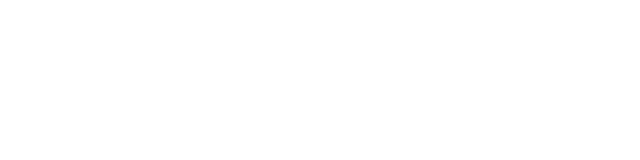
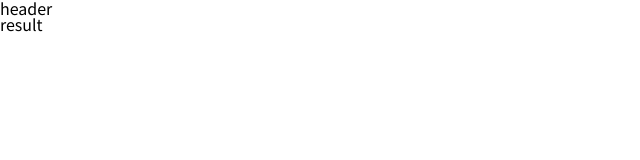
Before and after one commit to youryu0212/airbnb, a React (Create React App) app in the folder fe/: page /result in a window 1280 px wide. Shown: the top 160 px of the page, without its empty margins (0-640 px from the left). Built offline with nearby package versions, Linux system fonts and the light colour scheme.

Commit message:
Feat: 라우터 적용
Co-authored-by: herrakam <herrakam@users.noreply.github.com>

```diff
--- a/fe/src/App.tsx
+++ b/fe/src/App.tsx
@@ -1,12 +1,26 @@
 import React from 'react';
+import { BrowserRouter, Routes, Route } from 'react-router-dom';
+
 import { ThemeProvider } from 'styled-components';
 import { GlobalStyles } from 'styles/GlobalStyles';
 import { theme } from 'styles/theme';
 
+import Layout from 'pages/Layout';
+import Home from 'pages/Home';
+import Result from 'pages/Result';
+
 function App() {
   return (
     <ThemeProvider theme={theme}>
-      <GlobalStyles></GlobalStyles>
+      <GlobalStyles />
+      <BrowserRouter>
+        <Routes>
+          <Route path="/" element={<Layout />}>
+            <Route index element={<Home />} />
+            <Route path="result" element={<Result />} />
+          </Route>
+        </Routes>
+      </BrowserRouter>
     </ThemeProvider>
   );
 }
--- /dev/null
+++ b/fe/src/pages/Home.jsx
@@ -0,0 +1,7 @@
+import React from 'react';
+
+function Home() {
+  return <div>home</div>;
+}
+
+export default Home;
--- /dev/null
+++ b/fe/src/pages/Layout.jsx
@@ -0,0 +1,13 @@
+import React from 'react';
+import { Outlet } from 'react-router-dom';
+
+function Layout() {
+  return (
+    <>
+      <div>header</div>
+      <Outlet />
+    </>
+  );
+}
+
+export default Layout;
--- /dev/null
+++ b/fe/src/pages/Result.jsx
@@ -0,0 +1,7 @@
+import React from 'react';
+
+function Result() {
+  return <div>result</div>;
+}
+
+export default Result;
```
Also changed, not shown: fe/.eslintrc.js.
